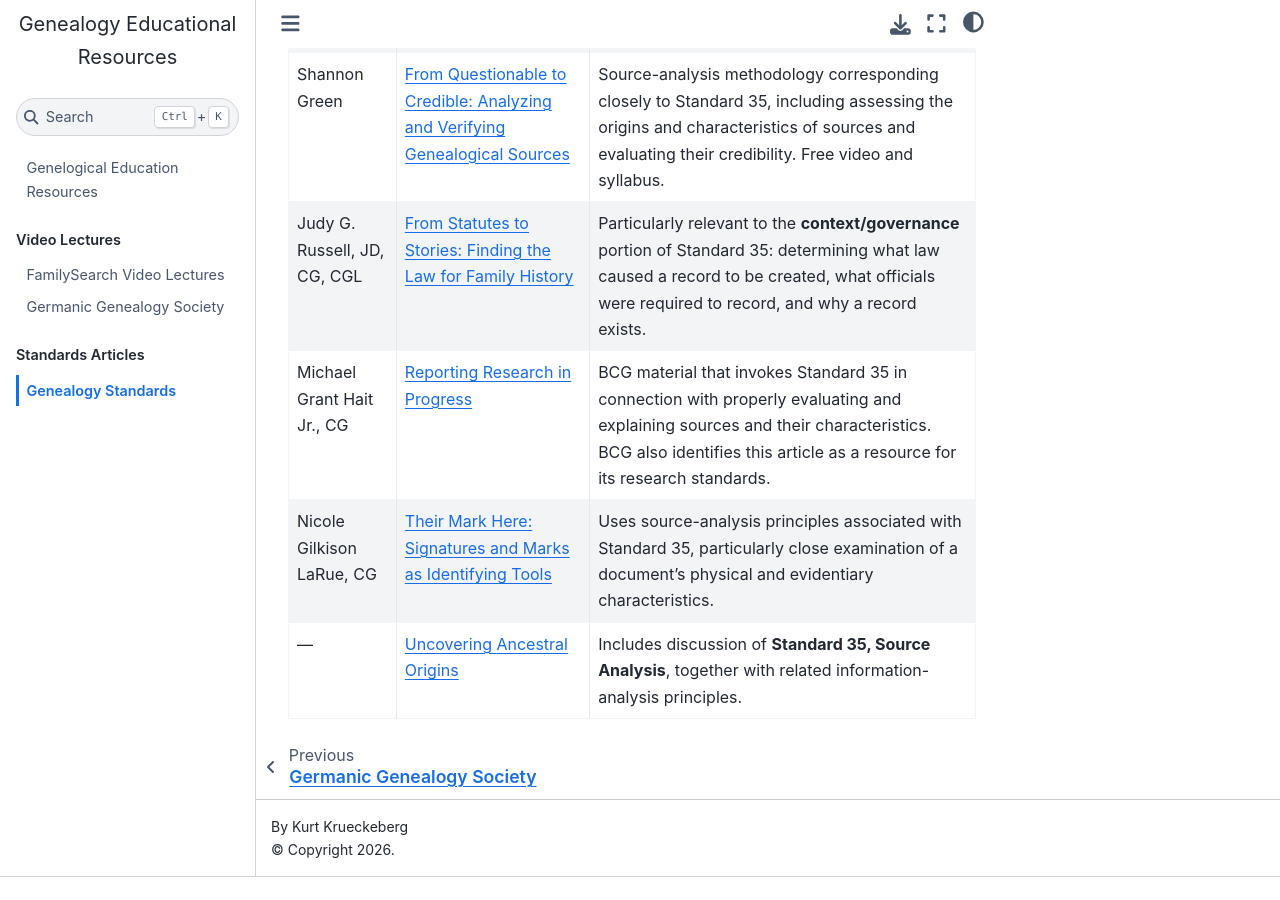
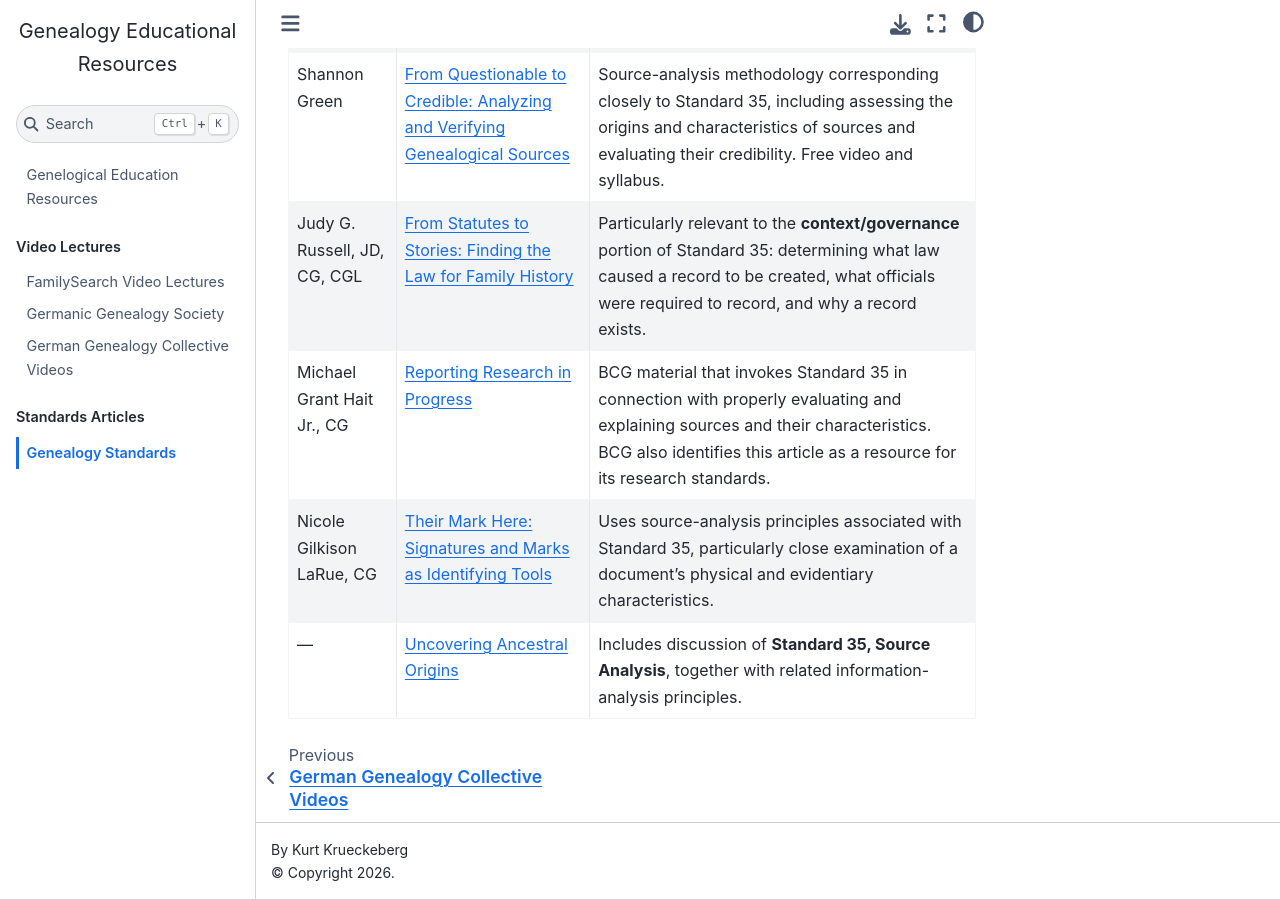
Before and after one commit to kurt-krueckeberg/sphinx-edu, a Jupyter Book: the page built from standards/standard-35.md, in a window 1280 px wide and 900 px high, scrolled down 592 px. Built offline with Jupyter Book 1.0.4 settings and Sphinx 7.4.7 and the Sphinx Book theme 1.1.4, drawn with Linux system fonts in a browser that asks for light colours; before the commit the page ends 1469 px from its top, so only the background shows below that.

Commit message:
Update files

```diff
--- a/_toc.yml
+++ b/_toc.yml
@@ -8,6 +8,7 @@ parts:
     chapters:
       - file: videos/familysearch-videos
       - file: videos/ggs-videos
+      - file: videos/german-gen-collective
 #     - file: videos/family-tree-videos
   - caption: Standards Articles
     chapters:
--- /dev/null
+++ b/videos/german-gen-collective.md
@@ -0,0 +1,3 @@
+# German Genealogy Collective Videos
+
+[Member Videos](https://members.germangenealogycollective.com/courses/library-v2?courses=my)
```
